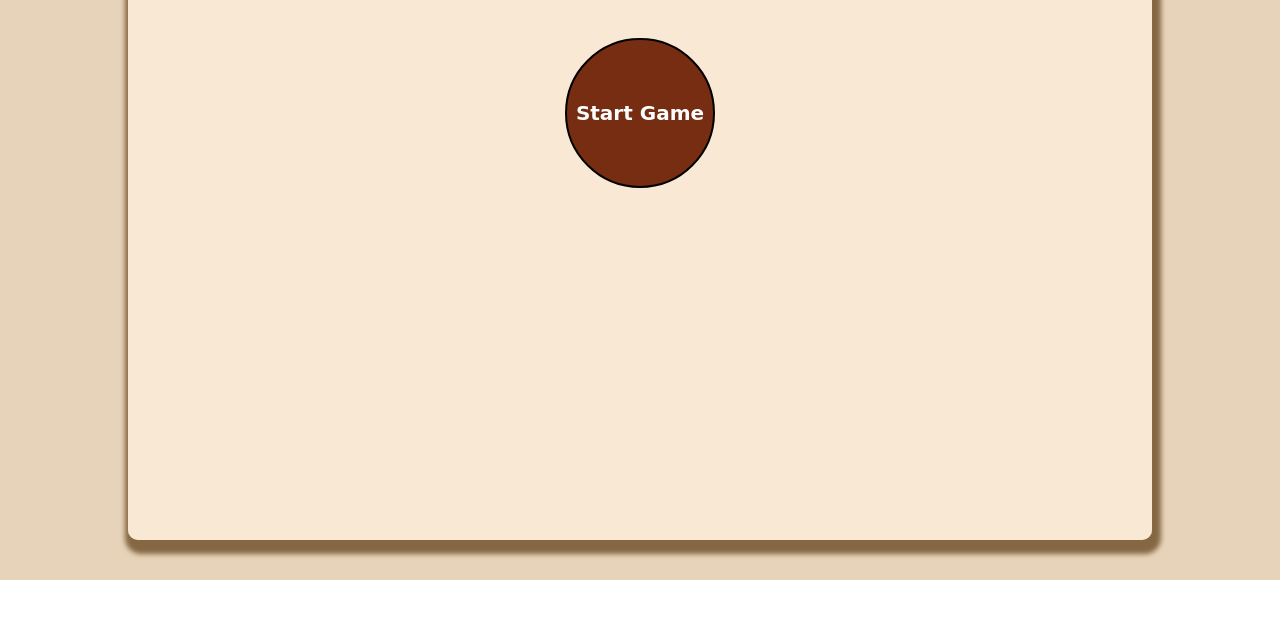
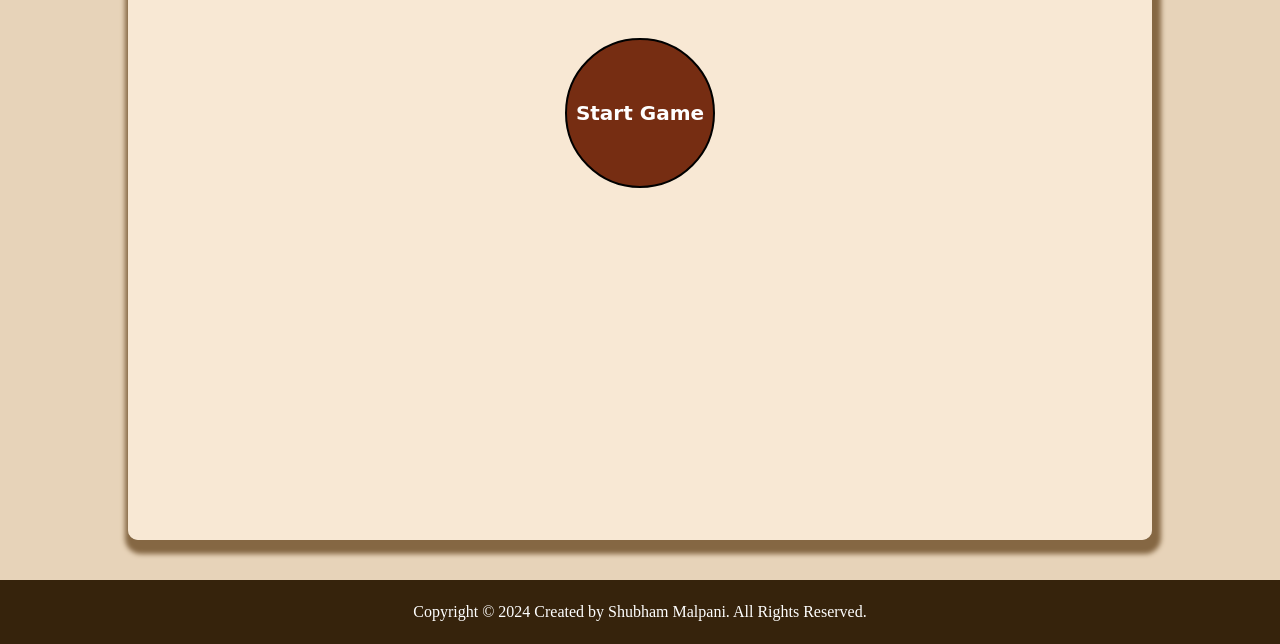
Before and after one commit to Shub9319/Bubble-Game, a plain HTML site: page index.html in a window 1280 px wide. Shown: the part 220-864 px from the top of the page. Before the commit the page ends 800 px from the top, so only its background shows below. Drawn offline with Linux system fonts and the light colour scheme.

Commit message:
add footer

```diff
--- a/index.css
+++ b/index.css
@@ -175,3 +175,12 @@ body {
     cursor: pointer;
     background-color:rgb(81, 27, 7);
 }
+
+footer{
+    height: 8%;
+    background-color: rgb(54, 35, 12);
+    color: white;
+    display: flex;
+    justify-content: center;
+    align-items: center;
+}
--- a/index.html
+++ b/index.html
@@ -24,6 +24,9 @@
             </div>
         </div>
     </div>
+    <footer>
+        <p>Copyright © 2024 Created by Shubham Malpani. All Rights Reserved.</p>
+      </footer>
     <script src="index.js"></script>
 </body>
 
```
